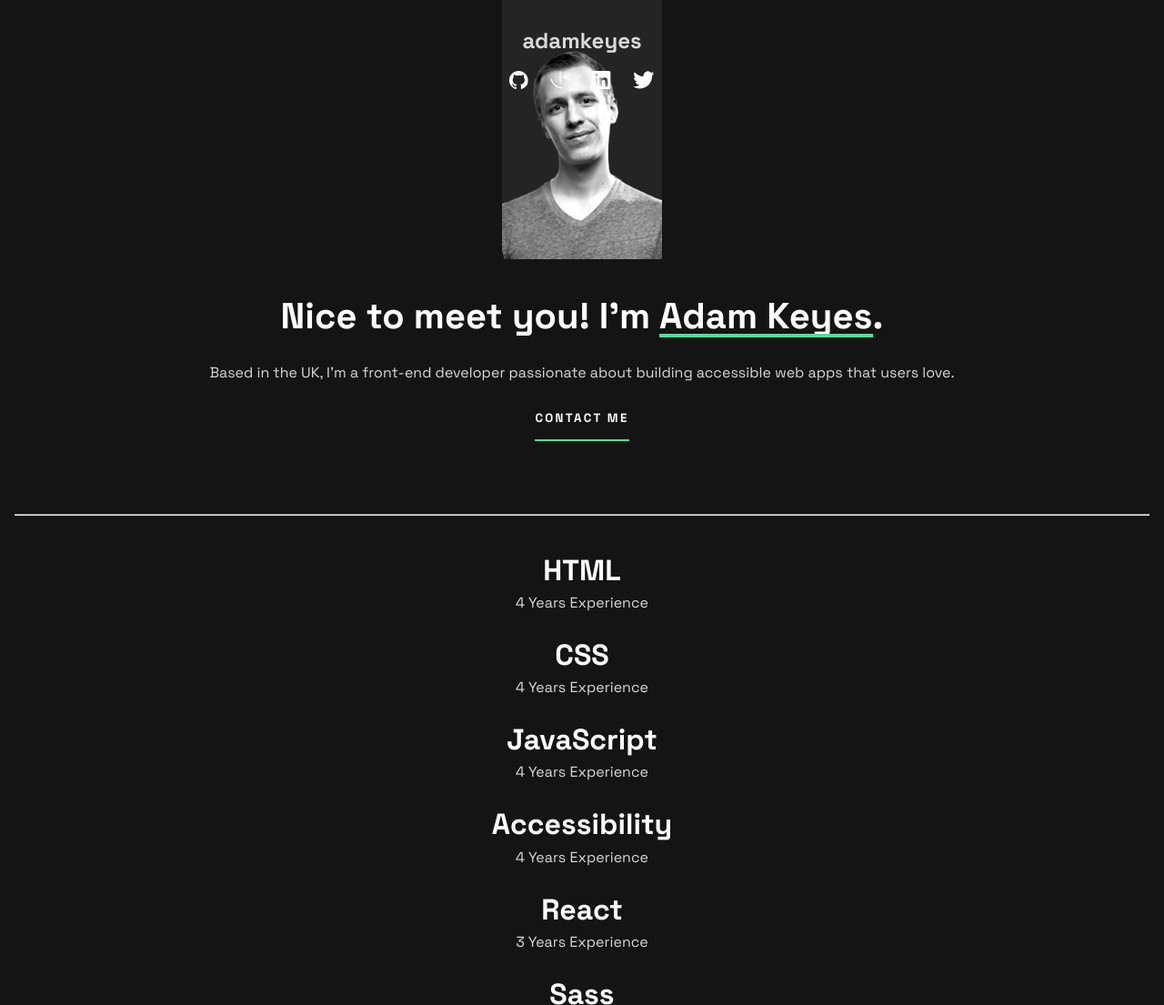
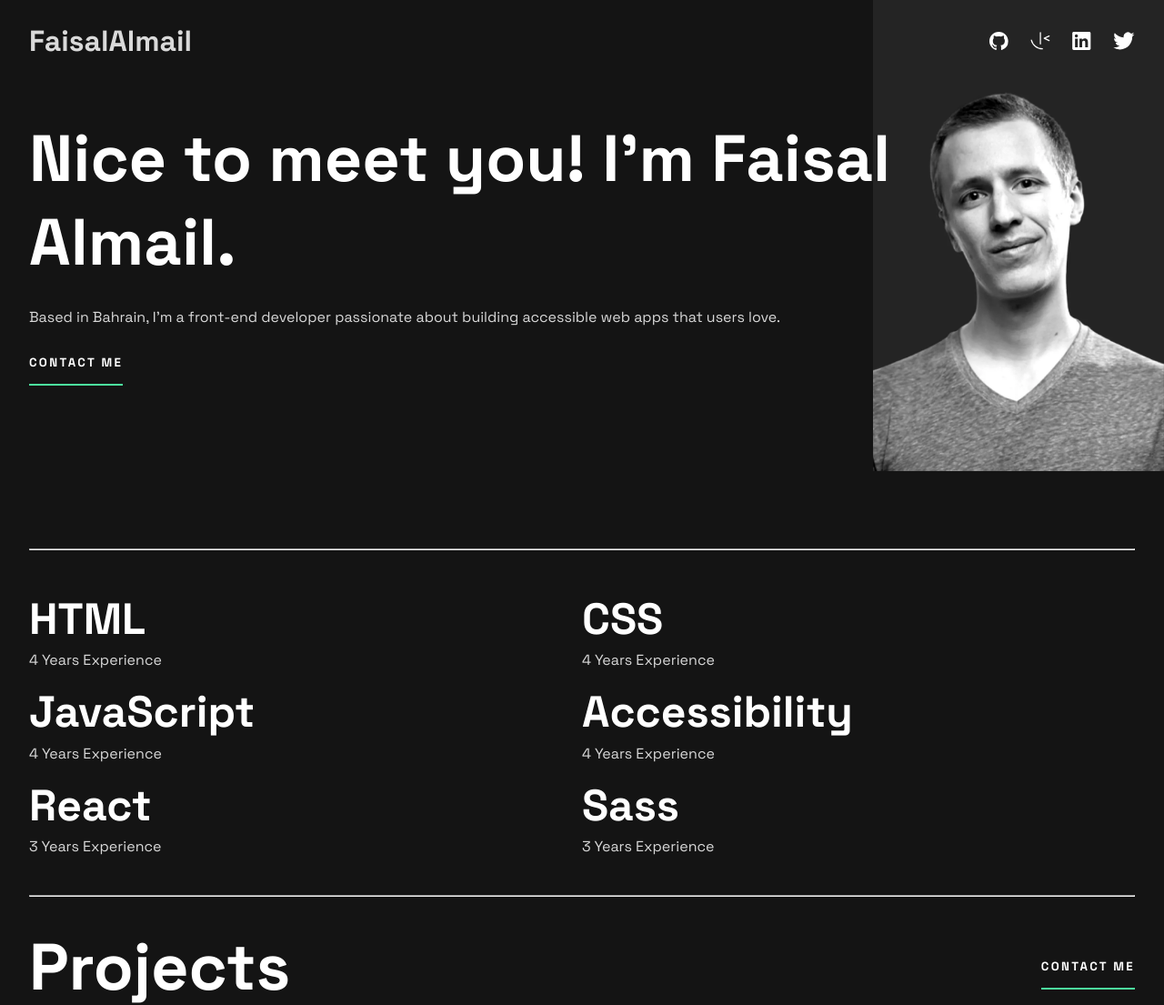
Before and after one commit to faisalalmail/Single-page-developer-portfolio, a website: page index.html in a window 1280 px wide. Shown: the top 1105 px of the page at 91% size. Drawn offline with Linux system fonts and the light colour scheme; some packages are replaced by stand-ins of ours; a script that the page names is missing.

Commit message:
tablet view work
footer still not done, dummy content to be replaced

```diff
--- a/index.html
+++ b/index.html
@@ -11,7 +11,7 @@
 </head>
 <body>
 <header>
-<div><p class="logo">adamkeyes</p></div>
+<div><p class="logo">FaisalAlmail</p></div>
 <div class="socials">
 <img src="images/icon-github.svg">
 <img src="images/icon-frontend-mentor.svg">
@@ -26,14 +26,14 @@
     <div class="hero-img-div">
     <picture>
       <source srcset="images/image-profile-desktop.webp" media="(width >= 1024px)" />
-    <source srcset="images/image-profile-tablet.webp" media="(width >= 600px)" />
+    <source srcset="images/image-profile-tablet.webp" media="(width >= 768px)" />
   <img src="images/image-profile-mobile.webp" alt="Profile picture" class="profile-picture" />
 </picture>
     </div>
 <div class="hero-text-div">
-  <h1>Nice to meet you! I'm <span>Adam Keyes</span>.</h1>
+  <h1 class="big-text">Nice to meet you! I'm <span>Faisal Almail</span>.</h1>
 
-  <p class="hero-text">Based in the UK, I'm a front-end developer passionate about
+  <p class="hero-text">Based in Bahrain, I'm a front-end developer passionate about
   building accessible web apps that users love.</p>
 
   <button>Contact me</button>
@@ -71,7 +71,7 @@
 <hr>
 <section class="projects">
   <div class="projects-head">
-  <h1>Projects</h1>
+  <p class="big-text">Projects</p>
 
   <button>Contact me</button>
 </div>
@@ -157,7 +157,7 @@
 </section>
   </main>
   <footer>
-  <h1>Contact</h1>
+  <p class="big-text">Contact</p>
 
   <p>I would love to hear about your project and how I could help. Please
   fill in the form, and I’ll get back to you as soon as possible.</p>
--- a/styles.css
+++ b/styles.css
@@ -41,8 +41,10 @@
     padding-bottom: 1.5rem;
 }
 
-h1{
+.big-text{
     font-size: 2.5rem;
+    font-weight: bold;
+    color: white;
 }
 
 p{
@@ -61,6 +63,7 @@ main{
 
 body{
     position: relative;
+
 }
 
 header{
@@ -281,3 +284,96 @@ form button{
     gap:2rem;
     align-content: center;
 }
+
+@media  only screen and (min-width:768px){
+    header{
+        flex-direction: row;
+        width: 100%;
+        justify-content: space-between;
+        padding: 0 2rem 0 2rem;
+    }
+
+    .logo{
+        font-size: 2rem;
+    }
+
+    .hero{
+        flex-direction: row-reverse;
+        padding: 0;
+    }
+
+.profile-picture{
+    width: 20rem;
+}
+
+    .big-text{
+        font-size: 4.5rem;
+
+    }
+
+
+.hero-text-div{
+    padding-top: 8rem;
+    text-align: left;
+    margin-right: -7rem;
+    padding-left: 2rem;
+    z-index: 50;
+}
+.hero-text{
+    text-align: left;
+}
+
+
+.experiences{
+            padding-left: 2rem;
+        padding-right: 2rem;
+    margin-top: 3.5rem;
+    margin-bottom: 2.5rem;
+    display: grid;
+    grid-template-columns: repeat(2,1fr);
+    grid-template-rows: repeat(3, 1fr);
+    grid-column-gap: 0px;
+    grid-row-gap: 1.5rem;
+
+}
+
+
+hr{
+    margin-left: 2rem;
+    margin-right: 2rem;
+}
+
+h2{
+    font-size: var(--heading-l);
+}
+
+.expereince{
+    gap: 0.785rem;
+    text-align: left;
+}
+
+.expereince p{
+    text-align: left;
+}
+
+
+.projects-grid{
+
+    display: grid;
+    grid-template-columns: repeat(2,1fr);
+    grid-template-rows: repeat(3, 1fr);
+    grid-column-gap: 2.375rem;
+    grid-row-gap: 3.75rem;
+
+
+}
+
+
+.projects{
+            padding-left: 2rem;
+        padding-right: 2rem;
+ margin-top: 4rem;
+ margin-bottom: 5rem;
+}
+
+}
```
